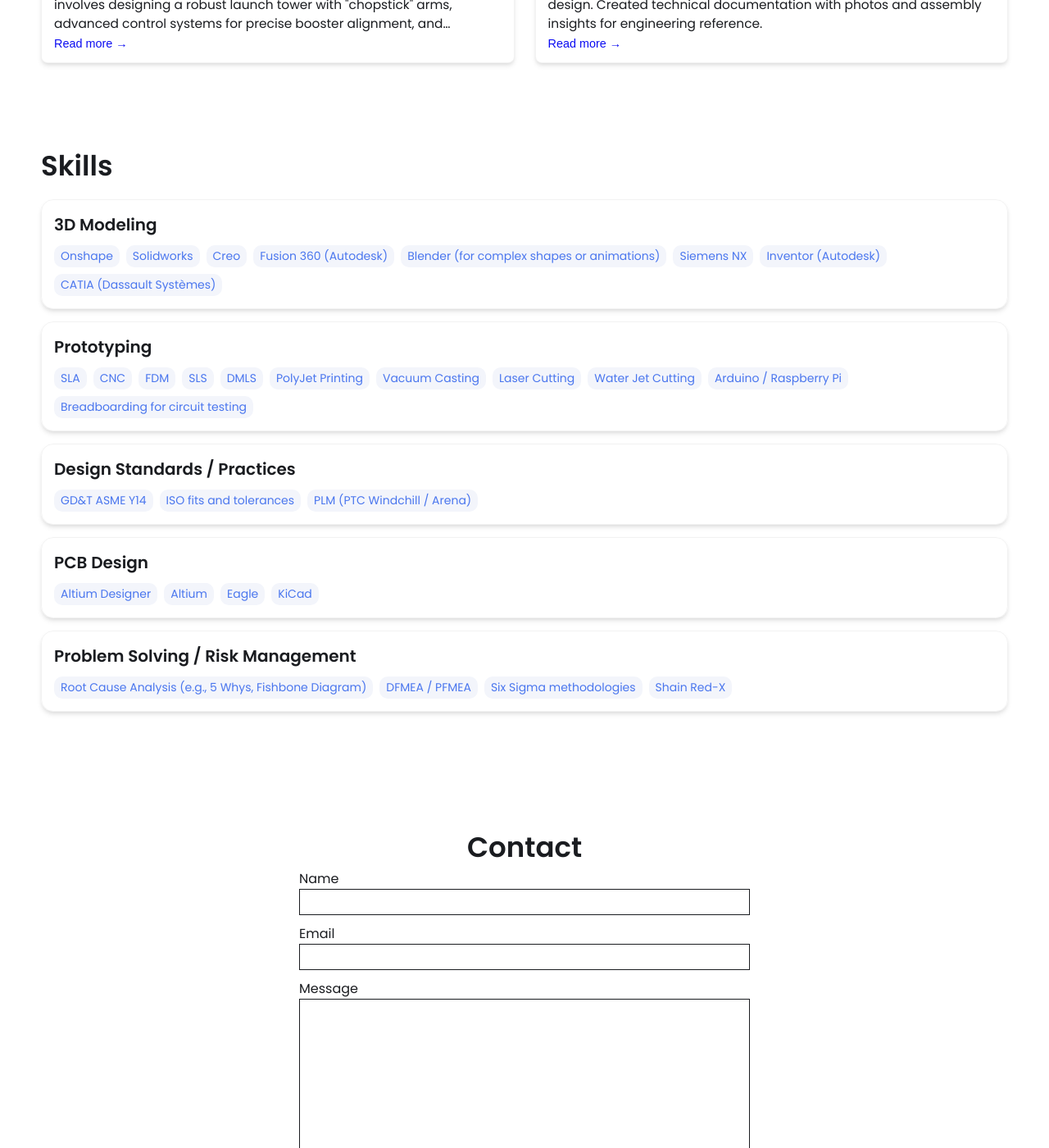
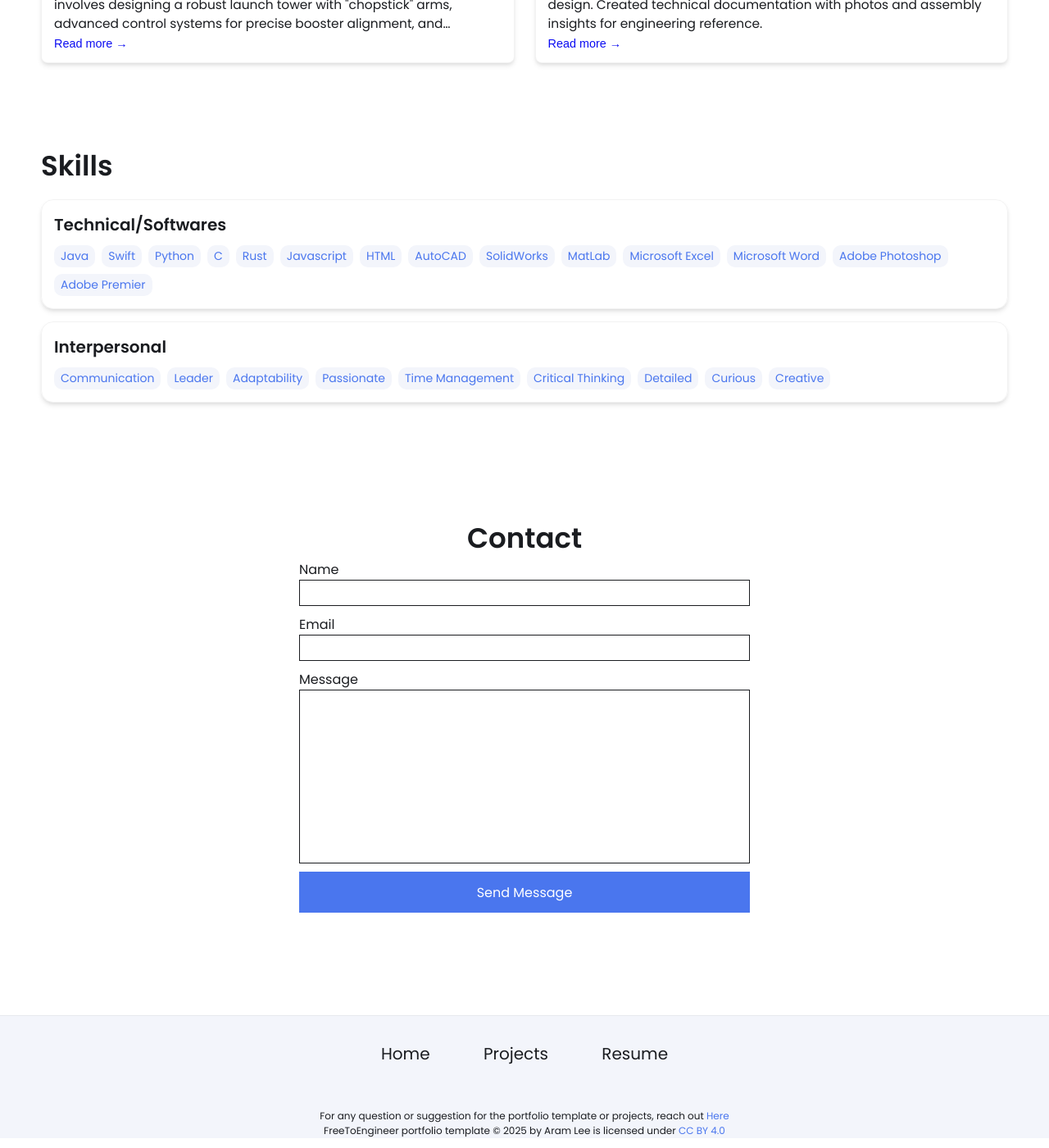
Before and after one commit to JavaJaiden/JavaJaiden.github.io, a Jekyll site: the page built from index.html, in a window 1280 px wide and 1400 px high, scrolled down 1449 px. Shown: the whole window at 82% size. Built offline with Jekyll 4.4.1, drawn with Linux system fonts in a browser that asks for light colours; some of the changed text lies outside the part shown.

Commit message:
Update _config.yml

```diff
--- a/_config.yml
+++ b/_config.yml
@@ -13,14 +13,14 @@
 
 # Hero Section
 name: Jaiden Nguyen
-headline: headline message
+headline: Undergraduate Computer Engineering at University of Maryland
 description: >- # dont remove this line. this will ignore all new lines until the next section
   Hello. My name is Jaiden Nguyen, and I'm a Computer Engineering undergraduate at the University of Maryland - College Park. I have a strong interest in high-performance computing, AI integration, and full-stack development.
   Experience with hands-on projects ranging from developing AI-powered applications to optimizing high-performance computing systems. I have experience with software development in Java, Swift, Python, C, and Rust, as well as hardware design using AutoCAD and SolidWorks.
   Always eager to explore new challenges in software-hardware integration and innovative technology solutions!
 
 # Place your profile image in /assets/images/profile-image/folder and edit the file name
-profile_image: ./assets/images/profile-image/avatar.jpeg
+profile_image: /assets/images/profile-image/1733717539811.jpg
 
 
 # Link your resume
@@ -45,50 +45,36 @@
 
 # Skills Section - Add the list of your Skills by categories/tools. The indentation for each level needs to be precise.
 skills:
-  - category: 3D Modeling
+  - category: Technical/Softwares
     tools:
-    - Onshape
-    - Solidworks
-    - Creo
-    - Fusion 360 (Autodesk)
-    - Blender (for complex shapes or animations)
-    - Siemens NX
-    - Inventor (Autodesk)
-    - CATIA (Dassault Systèmes)
-  - category: Prototyping
+    - Java
+    - Swift
+    - Python
+    - C
+    - Rust
+    - Javascript
+    - HTML
+    - AutoCAD
+    - SolidWorks
+    - MatLab
+    - Microsoft Excel
+    - Microsoft Word
+    - Adobe Photoshop
+    - Adobe Premier
+  - category: Interpersonal
     tools:
-    - SLA
-    - CNC
-    - FDM
-    - SLS
-    - DMLS
-    - PolyJet Printing
-    - Vacuum Casting
-    - Laser Cutting
-    - Water Jet Cutting
-    - Arduino / Raspberry Pi
-    - Breadboarding for circuit testing
-  - category: Design Standards / Practices
-    tools:
-    - GD&T ASME Y14
-    - ISO fits and tolerances
-    - PLM (PTC Windchill / Arena)
-  - category: PCB Design
-    tools:
-    - Altium Designer
-    - Altium
-    - Eagle
-    - KiCad
-  - category: Problem Solving / Risk Management
-    tools:
-    - Root Cause Analysis (e.g., 5 Whys, Fishbone Diagram)
-    - DFMEA / PFMEA
-    - Six Sigma methodologies
-    - Shain Red-X
-
+    - Communication
+    - Leader
+    - Adaptability
+    - Passionate
+    - Time Management
+    - Critical Thinking
+    - Detailed
+    - Curious
+    - Creative
 
 # Contact Form Setup. Setup an account and copy over the key. When someone fills out the form, it will be received in your email.
-formspree-key:   https://formspree.io/f/{8-digit key}
+formspree-key:   https://formspree.io/f/mdkekprg
 
 
 
```
